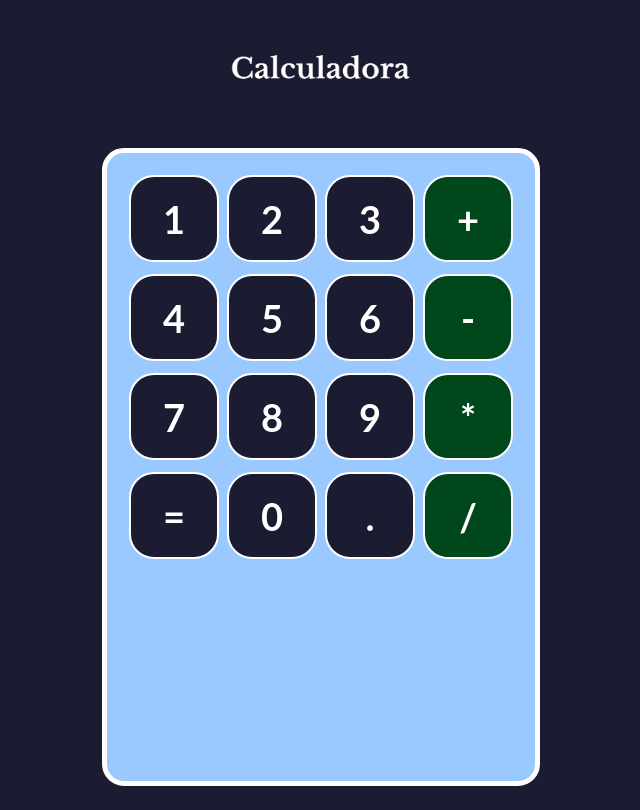
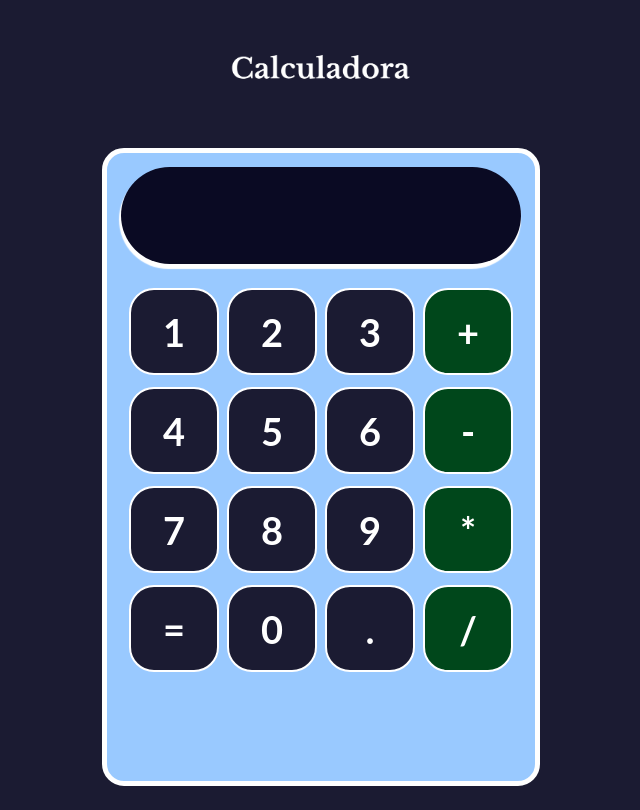
Before and after one commit to CharlyCR3110/Calculadora, a React (Create React App) app: page / in a window 1280 px wide. Shown: the whole page, without its empty margins (319-959 px from the left). Built offline with nearby package versions, Linux system fonts and the light colour scheme; the HTML template or start-up script is replaced by a standard one.

Commit message:
improvement: Add comments and import the Screen component in App.js

```diff
--- a/src/App.js
+++ b/src/App.js
@@ -1,5 +1,6 @@
 import './App.css';
 import Button from './components/Button'
+import Screen from './components/Screen'
 import logo from './images/calculadoraLogo.png'
 
 function App() {
@@ -12,6 +13,7 @@ function App() {
           className='logo' />
       </div>
       <div className='calculatorContainer'>
+        <Screen />
         <div className='row'>
           <Button>1</Button>
           <Button>2</Button>
--- a/src/components/Screen.js
+++ b/src/components/Screen.js
@@ -1,5 +1,7 @@
 import React from 'react';
+import '../stylesheets/Screen.css';
 
+//Simulates calculator display
 const Screen = ( { input } ) => (
 	<div className='input'>
 		{input}
```
